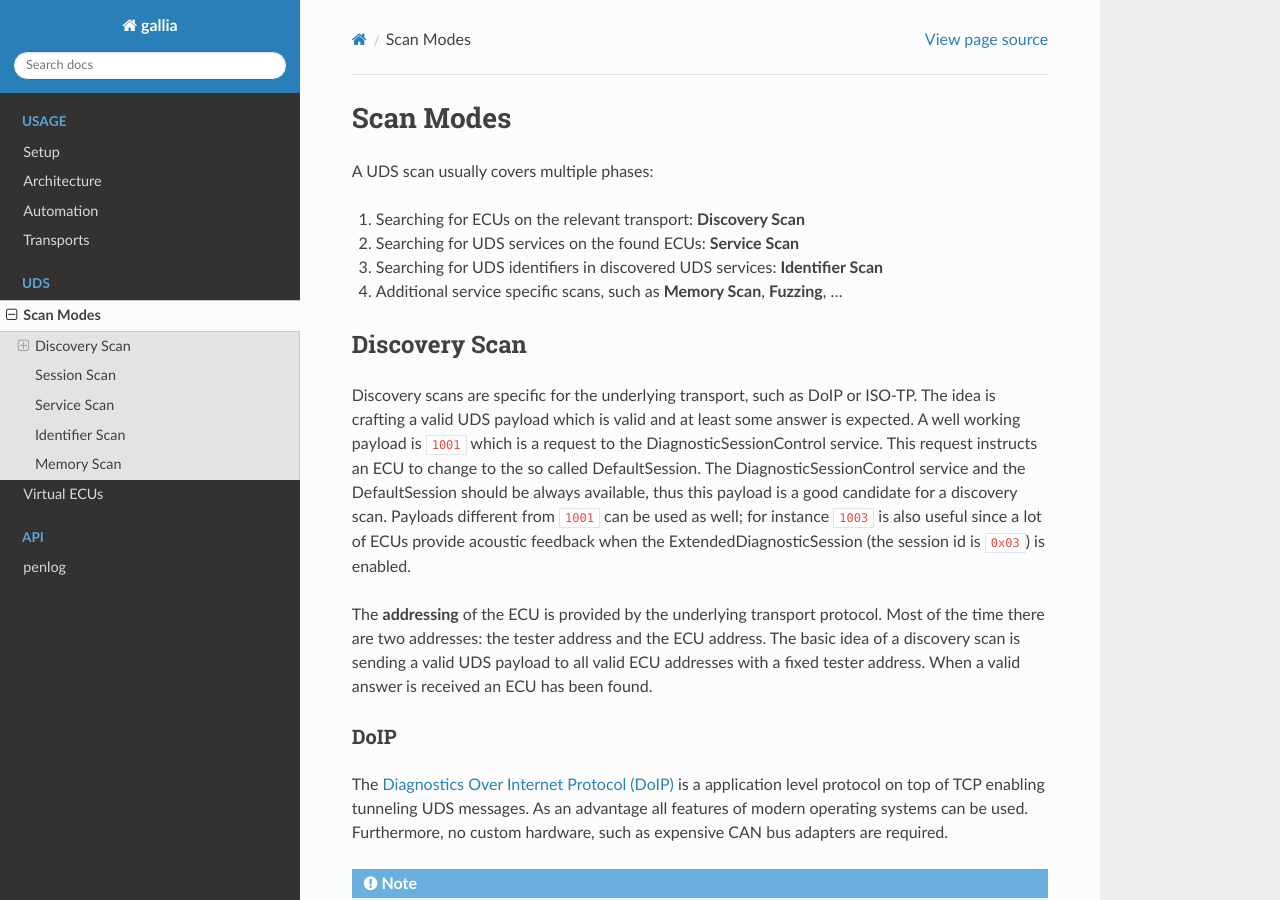
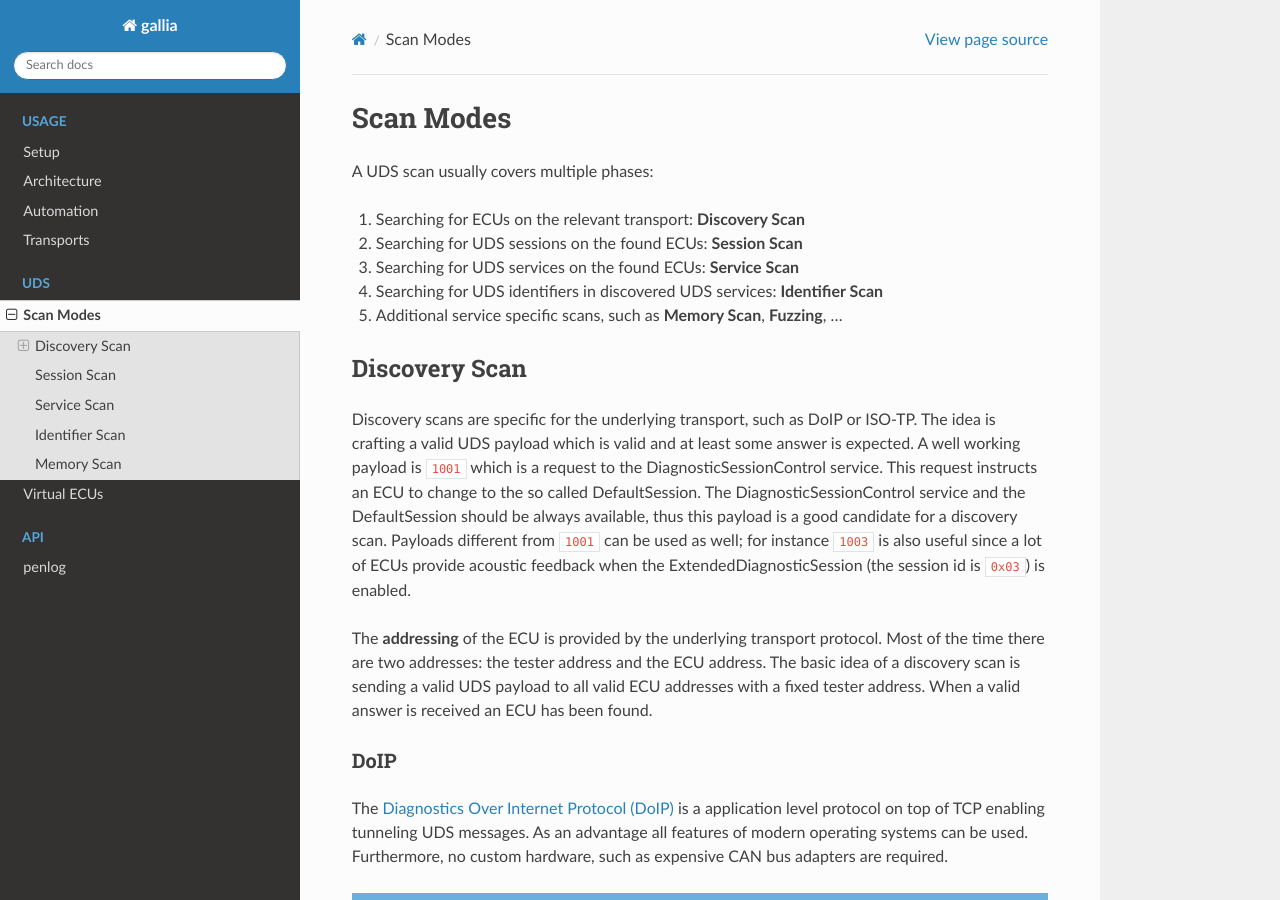
Before and after one commit to Fraunhofer-AISEC/gallia, a Sphinx documentation site: the page built from docs/uds/scan_modes.md, in a window 1280 px wide and 900 px high. Built offline with Sphinx 7.4.7 and the Read the Docs theme 2.0.0, drawn with Linux system fonts in a browser that asks for light colours; pages that are not in the unit, such as notebooks, are missing from menus.

Commit message:
docs: Add Session Scan to list

```diff
--- a/docs/uds/scan_modes.md
+++ b/docs/uds/scan_modes.md
@@ -9,9 +9,10 @@ SPDX-License-Identifier: CC0-1.0
 A UDS scan usually covers multiple phases:
 
 1. Searching for ECUs on the relevant transport: **Discovery Scan**
-2. Searching for UDS services on the found ECUs: **Service Scan**
-3. Searching for UDS identifiers in discovered UDS services: **Identifier Scan**
-4. Additional service specific scans, such as **Memory Scan**, **Fuzzing**, …
+2. Searching for UDS sessions on the found ECUs: **Session Scan**
+3. Searching for UDS services on the found ECUs: **Service Scan**
+4. Searching for UDS identifiers in discovered UDS services: **Identifier Scan**
+5. Additional service specific scans, such as **Memory Scan**, **Fuzzing**, …
 
 ## Discovery Scan
 
```
